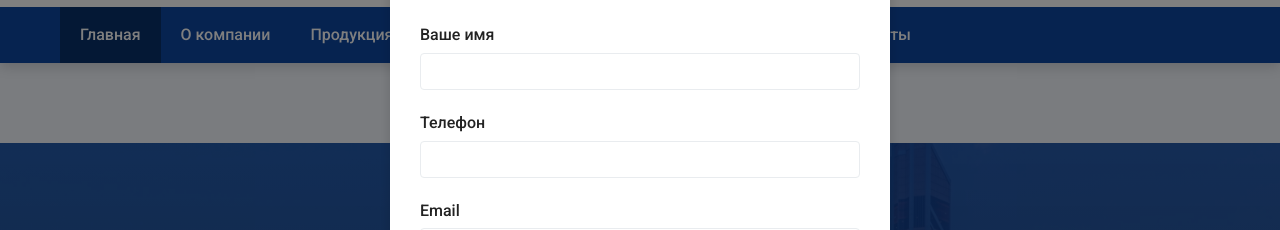
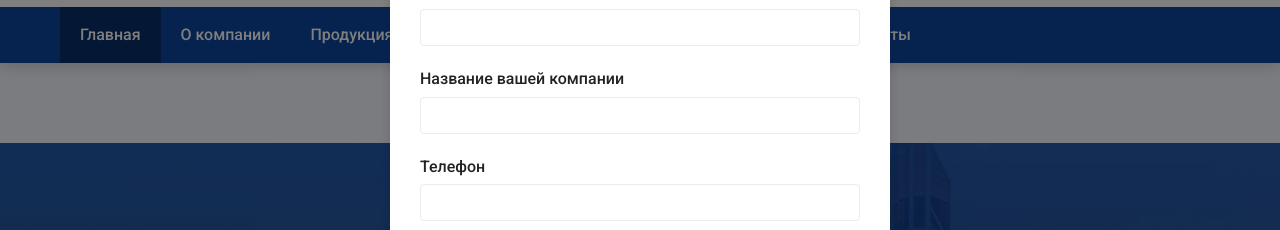
Before and after one commit to client116152-oss/tiokom, a plain HTML site: page index.html in a window 1280 px wide. Both pictures are taken after a click on the button "Связаться с нами". Shown: the part 150-380 px from the top of the page. Drawn offline with Linux system fonts and the light colour scheme.

Commit message:
Update index.html

```diff
--- a/index.html
+++ b/index.html
@@ -2525,6 +2525,10 @@
                 <div class="form-group">
                     <label for="name">Ваше имя</label>
                     <input type="text" id="name" class="form-control" required>
+                </div>
+                <div class="form-group">
+                    <label for="company">Название вашей компании</label>
+                    <input type="text" id="company" class="form-control">
                 </div>
                 <div class="form-group">
                     <label for="phone">Телефон</label>
```
